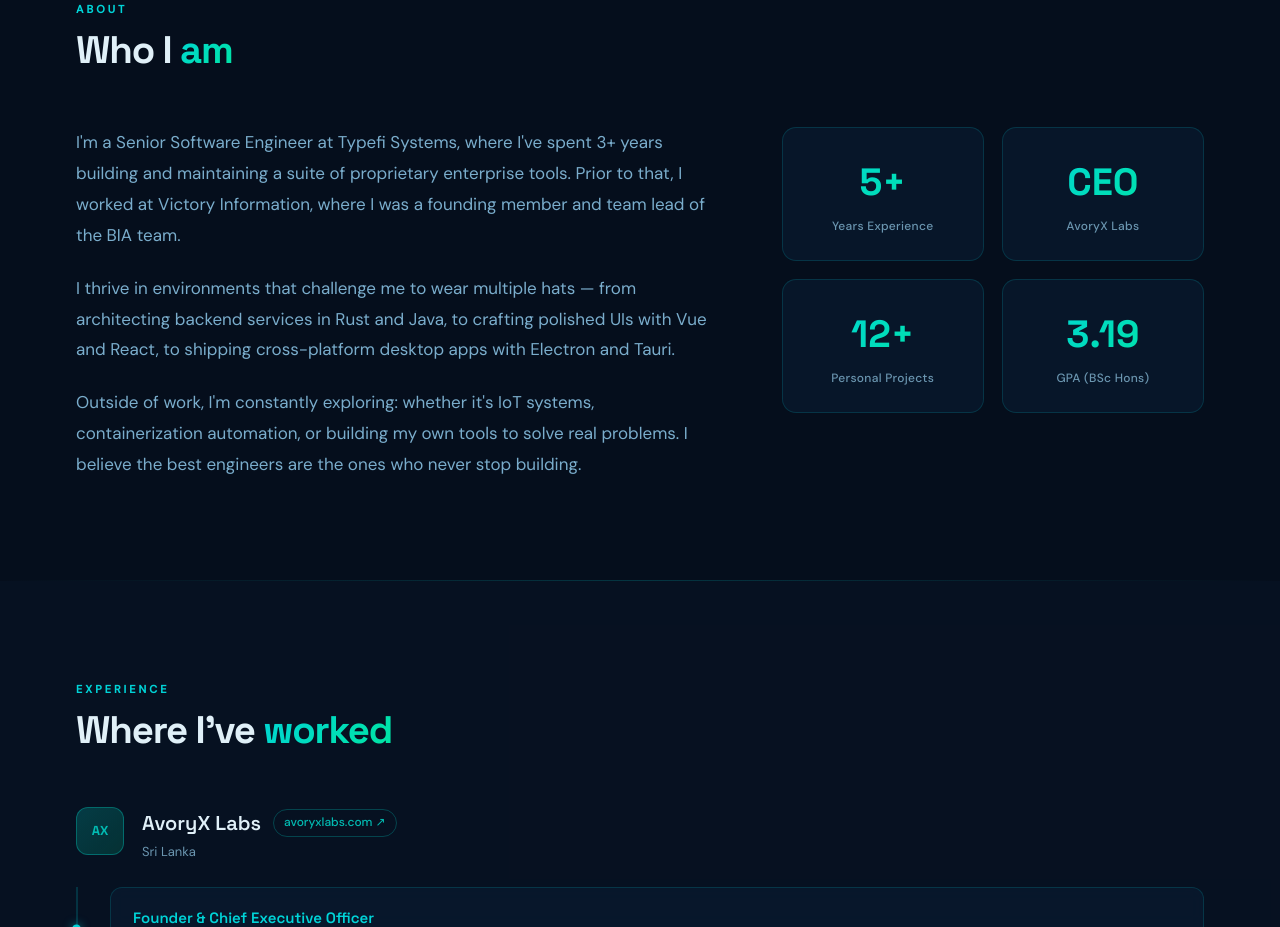
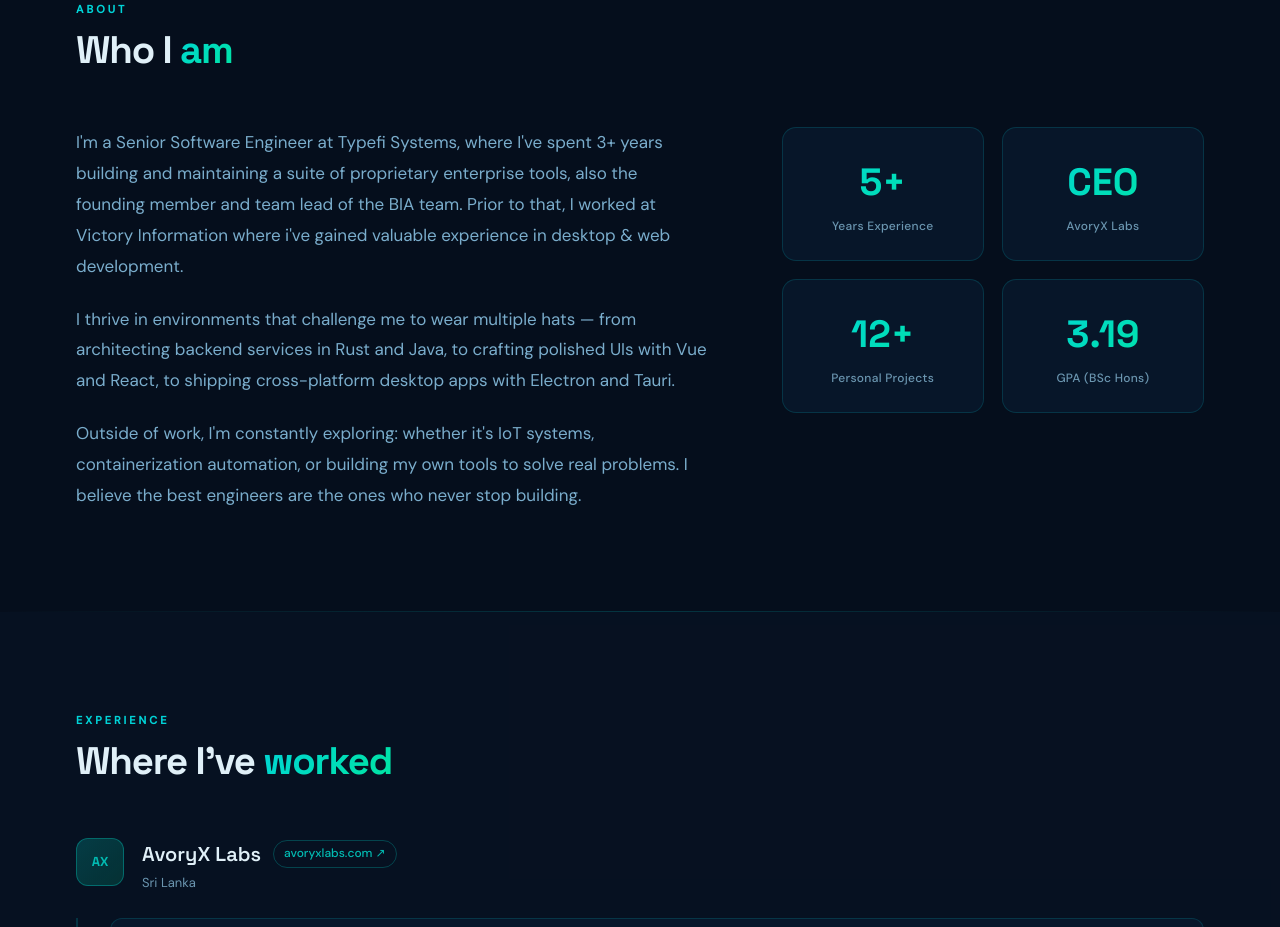
Before and after one commit to NipunEranda/nipuneranda.github.io, a Vue app: page / in a window 1280 px wide. Shown: the part 900-1827 px from the top of the page. Built offline with nearby package versions, Linux system fonts and the light colour scheme.

Commit message:
intro updated

```diff
--- a/src/components/AboutSection.vue
+++ b/src/components/AboutSection.vue
@@ -4,7 +4,7 @@
     <div class="sec-title reveal">Who I <span>am</span></div>
     <div class="about-grid">
       <div class="about-text reveal">
-        <p>I'm a Senior Software Engineer at Typefi Systems, where I've spent 3+ years building and maintaining a suite of proprietary enterprise tools. Prior to that, I worked at Victory Information, where I was a founding member and team lead of the BIA team.</p>
+        <p>I'm a Senior Software Engineer at Typefi Systems, where I've spent 3+ years building and maintaining a suite of proprietary enterprise tools, also the founding member and team lead of the BIA team. Prior to that, I worked at Victory Information where i've gained valuable experience in desktop & web development.</p>
         <p>I thrive in environments that challenge me to wear multiple hats — from architecting backend services in Rust and Java, to crafting polished UIs with Vue and React, to shipping cross-platform desktop apps with Electron and Tauri.</p>
         <p>Outside of work, I'm constantly exploring: whether it's IoT systems, containerization automation, or building my own tools to solve real problems. I believe the best engineers are the ones who never stop building.</p>
       </div>
```
